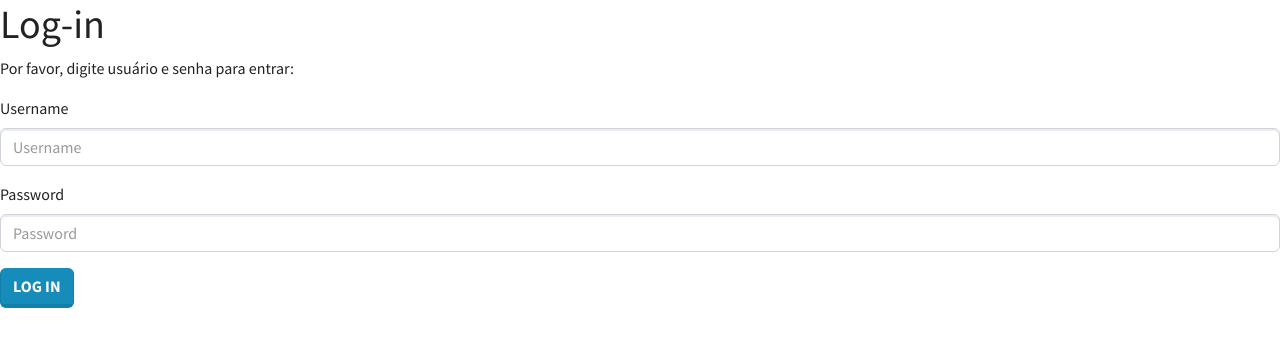
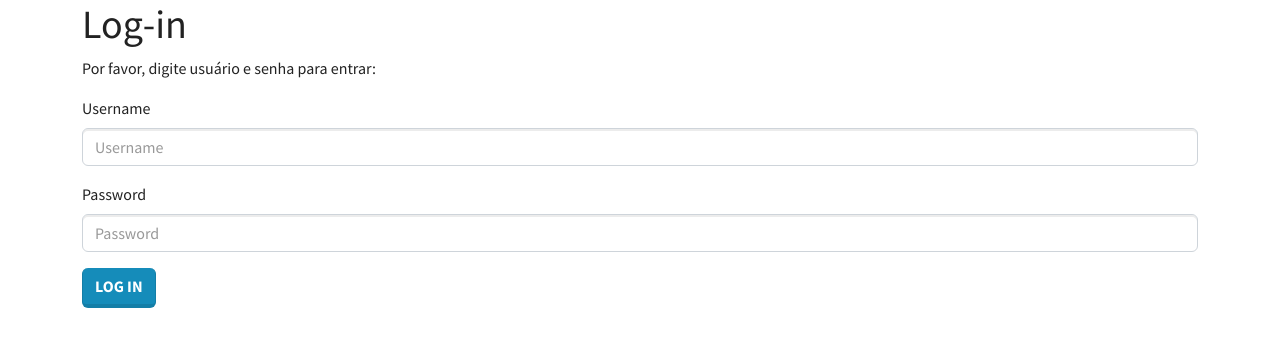
Before and after one commit to fferreir/pi-scem, a Django app: page /account/login/ in a window 1280 px wide. Shown: the part 24-371 px from the top of the page. Run offline with Django 5.2, Linux system fonts and the light colour scheme; some libraries are stand-ins or nearby versions.

Commit message:
Atualizado o arquivo requirements.txt e template base.html adicionando classe container

```diff
--- a/requirements.txt
+++ b/requirements.txt
@@ -1,8 +1,14 @@
 asgiref==3.8.1
+beautifulsoup4==4.12.3
 Django==5.1.1
+django-bootstrap5==24.3
+django-bootstrap5-form==5.0.1
 django-environ==0.11.2
 psycopg==3.2.2
+psycopg-binary==3.2.2
 python-dotenv==1.0.1
+pytz==2024.2
+soupsieve==2.6
 sqlparse==0.5.1
 typing_extensions==4.12.2
 tzdata==2024.2
--- a/scem/account/templates/base.html
+++ b/scem/account/templates/base.html
@@ -15,7 +15,7 @@
     <div id="header">
         <span class="logo">SCEM</span>
     </div>
-    <div id="content">
+    <div id="content" class="container">
         {% block content %}
         {% endblock %}
     </div>
```
